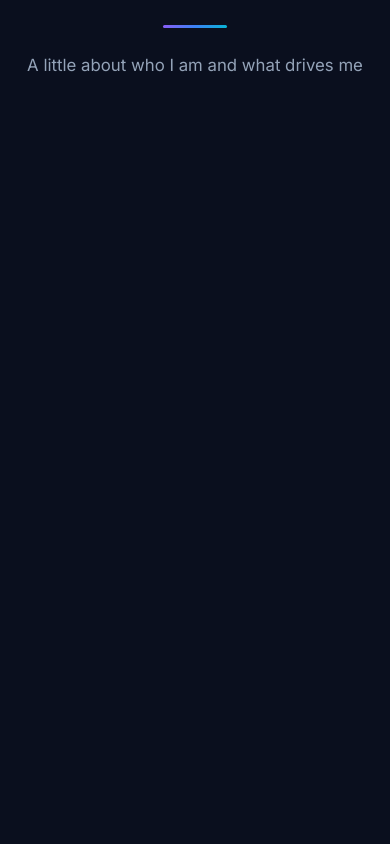
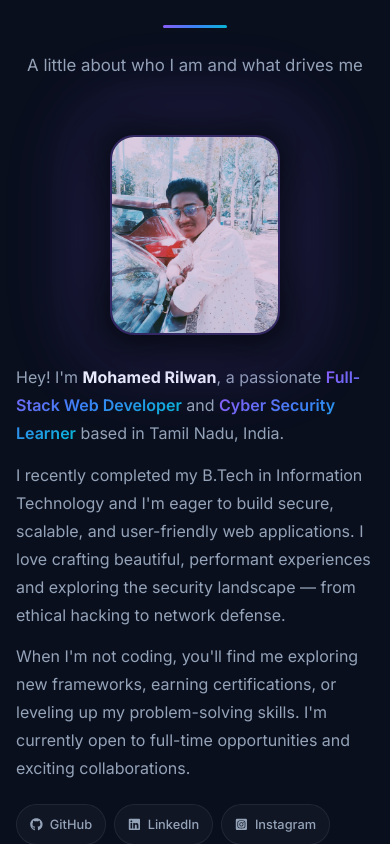
Before and after one commit to Fireff5/port, a React (Create React App) app: page / in a window 390 px wide. Shown: the part 1223-2067 px from the top of the page. Built offline with nearby package versions, Linux system fonts and the light colour scheme.

Commit message:
about.css change

```diff
--- a/src/components/About.css
+++ b/src/components/About.css
@@ -347,3 +347,23 @@
     padding: 0.5rem 0.65rem;
   }
 }
+
+
+/* Mobile About visibility diagnostic fix */
+@media (max-width: 900px) {
+  .about-section .about-inner,
+  .about-section .about-header,
+  .about-section .about-grid,
+  .about-section .about-left,
+  .about-section .about-right,
+  .about-section .about-bio,
+  .about-section .about-bio p,
+  .about-section .about-socials,
+  .about-section .about-cards,
+  .about-section .about-card {
+    opacity: 1 !important;
+    visibility: visible !important;
+    transform: none !important;
+    clip-path: none !important;
+  }
+}
```
